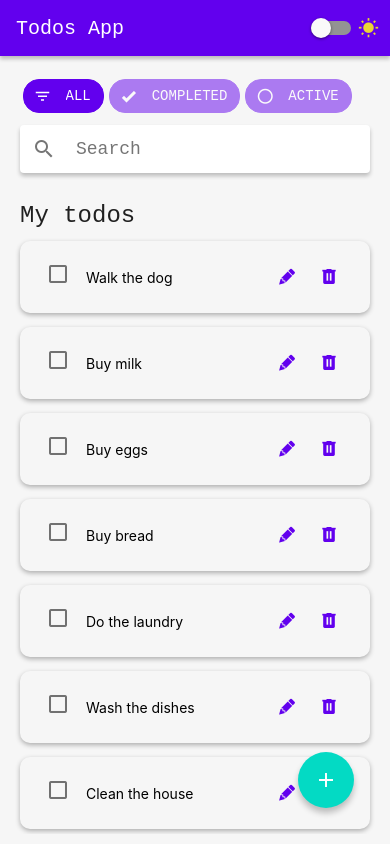
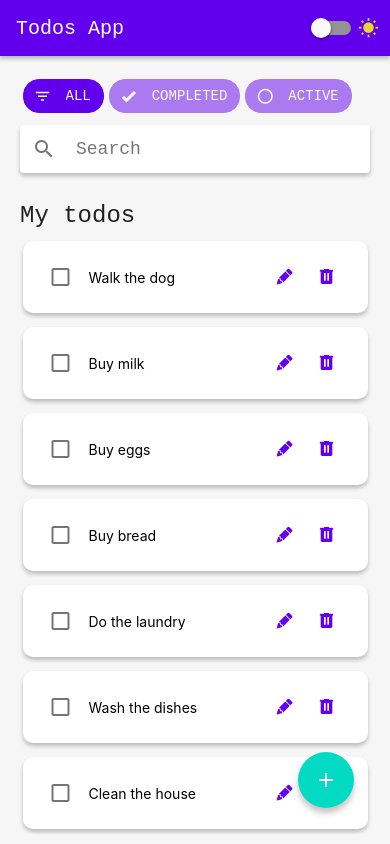
Before and after one commit to Neo-Ciber94/ReactNativeTodoApp, a React Native app: screen / in a window 390 px wide. Built offline with nearby package versions, Linux system fonts and the light colour scheme.

Commit message:
Fixed styles of TodoItem

```diff
--- a/src/components/TodoItem/index.tsx
+++ b/src/components/TodoItem/index.tsx
@@ -1,6 +1,7 @@
 import React from "react";
 import { StyleSheet, View, Text } from "react-native";
-import { Checkbox, IconButton, useTheme, withTheme } from "react-native-paper";
+import { Checkbox, IconButton, Surface, useTheme } from "react-native-paper";
+import { useIsDarkTheme } from "../../contexts/DarkThemeContext";
 import { Todo } from "../../model/Todo";
 
 export interface TodoItemProps {
@@ -16,12 +17,11 @@ const TodoItem: React.FC<TodoItemProps> = ({
   onEdit,
   onDelete,
 }) => {
-  const { colors, dark } = useTheme();
+  const { colors } = useTheme();
+  const dark = useIsDarkTheme();
 
   return (
-    <View
-      style={[styles.card, { backgroundColor: dark ? "#1f1f1f" : "" }]}
-    >
+    <Surface style={[styles.card, { backgroundColor: dark ? "#1f1f1f" : "white" }]}>
       <View style={styles.todoLead}>
         <View style={{ marginRight: 10 }}>
           <Checkbox
@@ -54,7 +54,7 @@ const TodoItem: React.FC<TodoItemProps> = ({
           onPress={() => onDelete(todo)}
         />
       </View>
-    </View>
+    </Surface>
   );
 };
 
@@ -65,15 +65,14 @@ const styles = StyleSheet.create({
     paddingHorizontal: 20,
     paddingVertical: 15,
     borderRadius: 10,
-    shadowOpacity: 0.3,
-    shadowRadius: 5,
-    shadowColor: "#000",
-    shadowOffset: { width: 0, height: 2 },
+    marginHorizontal: 2.5,
+    elevation: 4
   },
   todoLead: {
-    marginRight: "auto",
     display: "flex",
     flexDirection: "row",
+    alignItems: "center",
+    marginRight: "auto",
   },
   actions: {
     display: "flex",
--- a/src/contexts/DarkThemeContext.tsx
+++ b/src/contexts/DarkThemeContext.tsx
@@ -28,7 +28,7 @@ export const DarkThemeProvider: React.FC = ({ children }) => {
     const initialize = async () => {
       const isDark = await store.load();
       if (isDark != null) {
-        setDark(isDark);
+        setDarkTheme(isDark);
       }
     };
 
```
